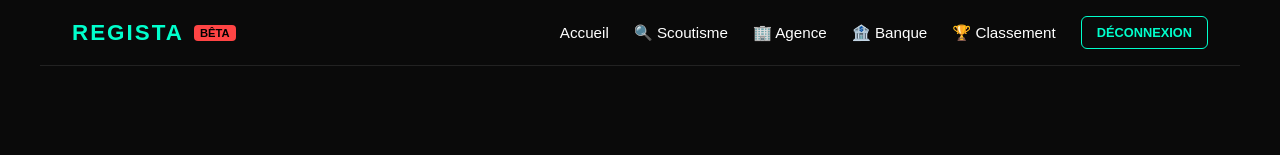
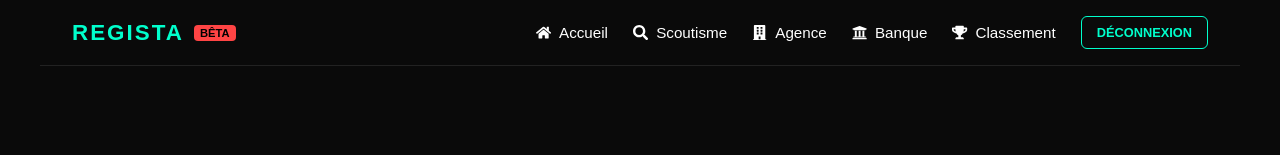
Before and after one commit to Sayad77/regista-cda, a React (Vite) app in the folder regista-cda/: page /#/home in a window 1280 px wide. Shown: the top 155 px of the page. Built offline with nearby package versions, Linux system fonts and the light colour scheme; sample sign-in values are in the browser's storage.

Commit message:
remplacement des émojis par react-icons dans la navbar

```diff
--- a/regista-cda/package.json
+++ b/regista-cda/package.json
@@ -17,6 +17,7 @@
     "cloudinary": "^2.10.0",
     "react": "^19.2.4",
     "react-dom": "^19.2.4",
+    "react-icons": "^5.6.0",
     "react-router-dom": "^7.13.2"
   },
   "devDependencies": {
--- a/regista-cda/src/components/Navbar.jsx
+++ b/regista-cda/src/components/Navbar.jsx
@@ -1,4 +1,5 @@
 import { Link, useNavigate } from 'react-router-dom';
+import { FaSearch, FaBuilding, FaUniversity, FaTrophy, FaCog, FaHome } from 'react-icons/fa';
 
 export default function Navbar() {
   const navigate = useNavigate();
@@ -13,7 +14,16 @@ export default function Navbar() {
     navigate('/');
   };
 
-  const linkStyle = { color: '#fff', textDecoration: 'none', fontSize: '0.95rem', fontWeight: '500', transition: 'color 0.2s' };
+  // Ajout du flex pour un alignement vertical parfait icône + texte
+  const linkStyle = {
+    color: '#fff',
+    textDecoration: 'none',
+    fontSize: '0.95rem',
+    fontWeight: '500',
+    transition: 'color 0.2s',
+    display: 'flex',
+    alignItems: 'center'
+  };
 
   return (
     <nav style={{ display: 'flex', justifyContent: 'space-between', alignItems: 'center', padding: '1rem 2rem', background: '#0a0a0a', borderBottom: '1px solid #222' }}>
@@ -23,16 +33,26 @@ export default function Navbar() {
       </div>
 
       <div style={{ display: 'flex', alignItems: 'center', gap: '25px' }}>
-        <Link to="/home" style={linkStyle}>Accueil</Link>
-        <Link to="/scoutisme" style={linkStyle}>🔍 Scoutisme</Link>
-        <Link to="/agence" style={linkStyle}>🏢 Agence</Link>
-        <Link to="/banque" style={linkStyle}>🏦 Banque</Link>
-        <Link to="/classement" style={linkStyle}>🏆 Classement</Link>
+        <Link to="/home" style={linkStyle}>
+          <FaHome style={{ marginRight: '8px' }} /> Accueil
+        </Link>
+        <Link to="/scoutisme" style={linkStyle}>
+          <FaSearch style={{ marginRight: '8px' }} /> Scoutisme
+        </Link>
+        <Link to="/agence" style={linkStyle}>
+          <FaBuilding style={{ marginRight: '8px' }} /> Agence
+        </Link>
+        <Link to="/banque" style={linkStyle}>
+          <FaUniversity style={{ marginRight: '8px' }} /> Banque
+        </Link>
+        <Link to="/classement" style={linkStyle}>
+          <FaTrophy style={{ marginRight: '8px' }} /> Classement
+        </Link>
 
-        {/* ⚙️ BOUTON ADMIN INVISIBLE POUR LES JOUEURS NORMAUX */}
+        {/* ⚙️ BOUTON ADMIN NETTOYÉ ET SÉCURISÉ */}
         {isAuthorizedAdmin && (
           <Link to="/admin" style={{ ...linkStyle, color: '#ff4444', fontWeight: 'bold', border: '1px solid #ff4444', padding: '5px 10px', borderRadius: '6px' }}>
-            ⚙️ Admin
+            <FaCog style={{ marginRight: '8px' }} /> Admin
           </Link>
         )}
 
--- a/regista-cda/vite.config.js
+++ b/regista-cda/vite.config.js
@@ -3,16 +3,25 @@ import react from '@vitejs/plugin-react';
 
 export default defineConfig({
   plugins: [react()],
+
+  // 🎯 SÉCURITÉ SERVEUR INTERNE & DOCKER
+  server: {
+    host: true, // Force Vite à écouter sur toutes les interfaces du conteneur
+    port: 5173,
+    strictPort: true,
+    allowedHosts: true, // Option officielle Vite 6 pour désactiver complètement la vérification
+  },
+
   test: {
     globals: true,
     environment: 'jsdom',
     include: ['src/**/*.{test,spec}.{js,jsx}'],
+
     // 🎯 CONFIGURATION DE LA COUVERTURE (Code Coverage)
     coverage: {
-      provider: 'v8', // Utilise V8 pour une analyse rapide et précise
+      provider: 'v8', // Utilise V8 pour une analysis rapide et précise
       reporter: ['text', 'json', 'html'], // Génère les rapports nécessaires
       thresholds: {
-        // Si vous passez en dessous de ces 80%, le test échouera !
         lines: 80,
         functions: 80,
         branches: 80,
```
Also changed, not shown: 2 other files (tests, documents, lock files or other folders).
